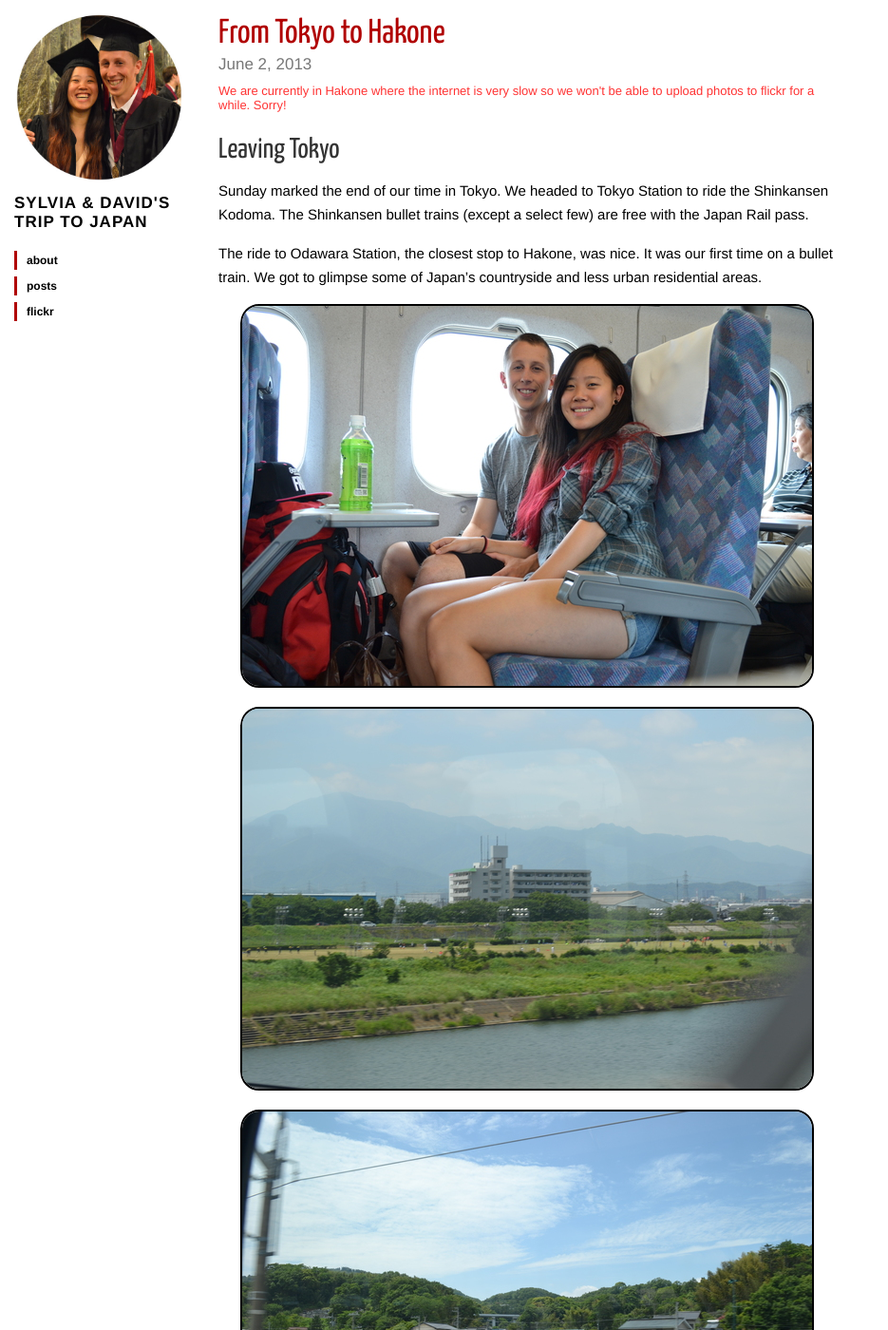
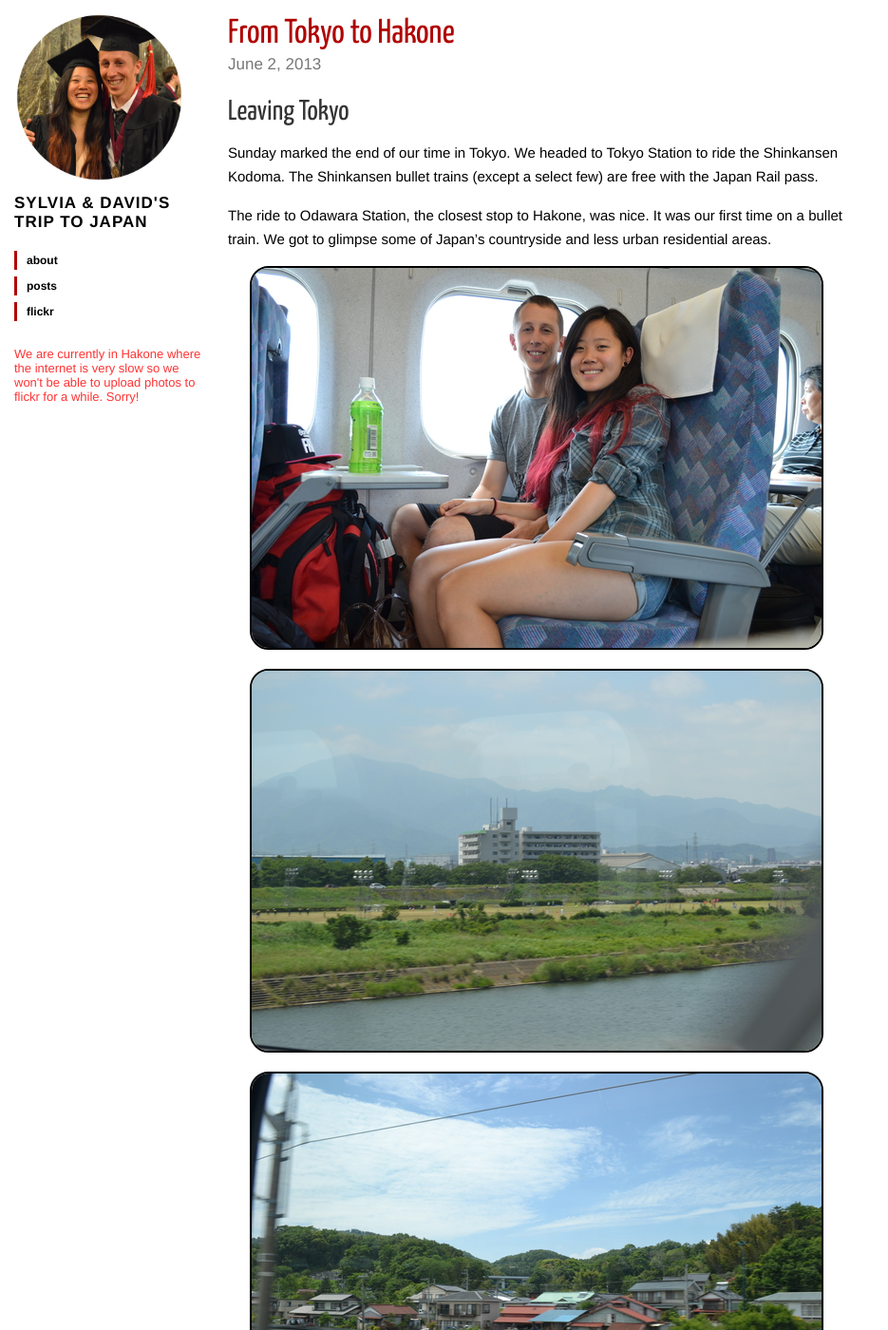
Before and after one commit to kasaharas/japan-blog, a Jekyll site: the page built from _posts/2013-06-04-from-tokyo-to-hakone.md, in a window 1280 px wide and 1400 px high. Shown: the whole window at 95% size, without its empty margins (0-935 px from the left). Built offline with Jekyll 4.4.1, drawn with Linux system fonts in a browser that asks for light colours; nearby versions of some CDN libraries.

Commit message:
Moved internet warning to the sidebar and removed from posts

```diff
--- a/_layouts/layout.html
+++ b/_layouts/layout.html
@@ -30,21 +30,13 @@
 
 <body>
   <section class="sidebar">
-	 <a href="{{ BASE_PATH}}/index.html">
+    <a href="{{ BASE_PATH}}/index.html">
       <img src="{{ BASE_PATH }}/images/grads-circ.jpg" height="175" width="175" class="avatar" />
     </a>
 
-  	 <section class="name">
+    <section class="name">
       <span id="name">{{ site.title }}</span>
     </section>
-
-
-    <!--
-    <section class="meta">
-      <a href="https://github.com/{{ site.github }}" target="_blank"><img src="{{ BASE_PATH }}/images/github.png" /></a>
-      <a href="https://twitter.com/{{ site.twitter }}" target="_blank"><img src="{{ BASE_PATH }}/images/twitter.png"></a>
-    </section>
-    -->
 
     <section class="sections">
       <ul>
@@ -53,11 +45,15 @@
         <li><a href="http://www.flickr.com/photos/96692645@N03/sets">flickr</a></li>
       </ul>
     </section>
+
+    <section class="meta">
+      <div style="color: #ff3333; font-size: 13px; padding-top:20px;">
+	We are currently in Hakone where the internet is very slow so we won't be able to
+	upload photos to flickr for a while. Sorry!
+      </div>
+    </section>
   </section>
 
-
-
-  {{ content }}
+    {{ content }}
 </body>
-
 </html>
--- a/_posts/2013-06-04-from-tokyo-to-hakone.md
+++ b/_posts/2013-06-04-from-tokyo-to-hakone.md
@@ -9,11 +9,6 @@ category:
 tags: [Hakone]
 ---
 {% include JB/setup %}
-
-<div style="color: #ff3333; font-size: 13px; margin-top: 10px;">
-We are currently in Hakone where the internet is very slow so we won't be able to
-upload photos to flickr for a while. Sorry!
-</div>
 
 Leaving Tokyo
 -------------
--- a/css/base.css
+++ b/css/base.css
@@ -61,7 +61,7 @@ a {
 
 .content {
   max-width: 650px;
-  margin-left: 230px;
+  margin-left: 240px;
   margin-right: 20px;
   margin-bottom: 50px; }
   .content h1 {
```
Also changed, not shown: _posts/2013-06-01-tokyo-akihabara-ueno-nihonbashi.md (+0 -5 lines), _posts/2013-06-02-tokyo-nihonbashi-harajuku-meiji-shrine-shibuya.md (+0 -5 lines), index.html (+2 -7 lines).
